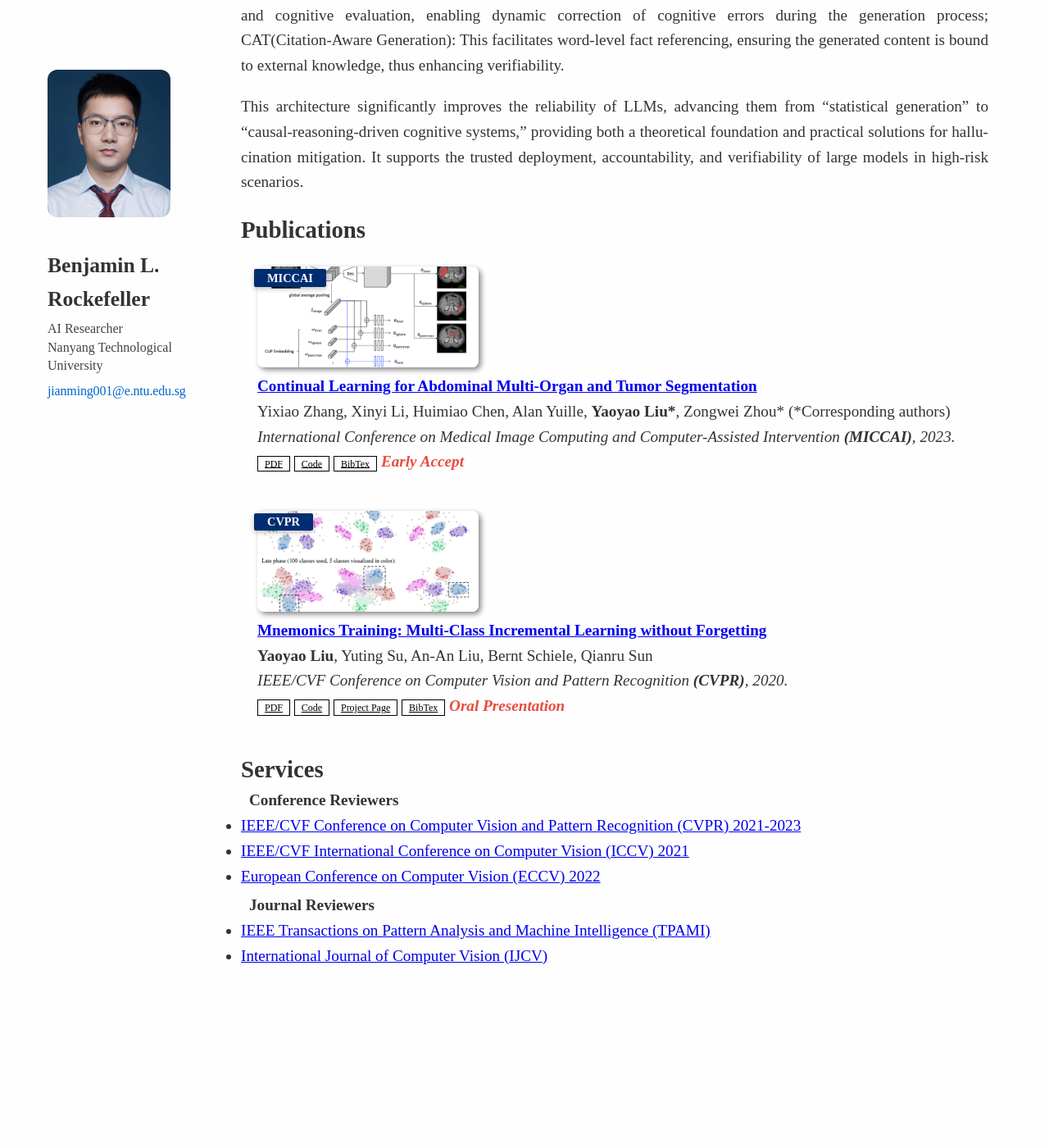
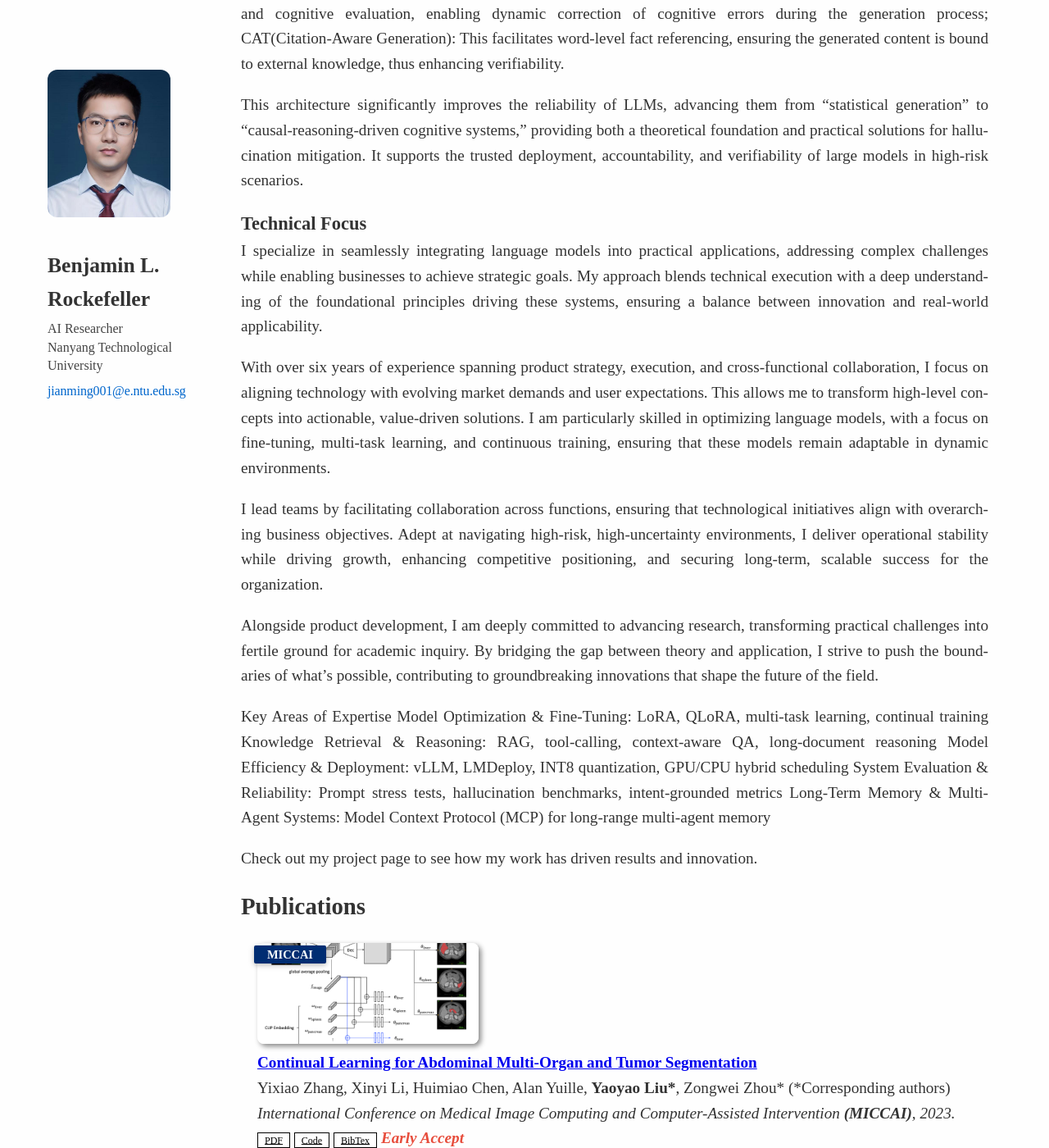
Before and after one commit to BenjaminRockefeller/benjaminrockefeller.github.io, a Jekyll site: the page built from index.md, in a window 1280 px wide and 1400 px high, scrolled down 811 px. Shown: the whole window at 82% size. Built offline with Jekyll 4.4.1, drawn with Linux system fonts in a browser that asks for light colours; a style sheet for code colours, icons or effects is not loaded; our own code applies the rules of GitHub Pages for plain Markdown files; before the commit the page ends 2093 px from its top, so only the background shows below that.

Commit message:
Update index.md

```diff
--- a/index.md
+++ b/index.md
@@ -8,7 +8,6 @@ To realize that vision, reliability must come first. My initial focus is address
 
 If each of us has one mission in life, then mine is clear: to devote my life to building the future of AI.
 
----
 ## Research Interests | Building a Hallucination-Resistant Architecture for LLMs
 While large language models (LLMs) have made significant strides in generating fluent text, hallucination remains a critical issue in high-stakes applications—where the absence of factual grounding, logical inconsistencies, and unverifiable outputs undermine reliability. This exposes fundamental flaws in inference control, cognitive feedback, and knowledge alignment.
 
@@ -19,5 +18,25 @@ CAT(Citation-Aware Generation): This facilitates word-level fact referencing, en
 
 This architecture significantly improves the reliability of LLMs, advancing them from "statistical generation" to "causal-reasoning-driven cognitive systems," providing both a theoretical foundation and practical solutions for hallucination mitigation. It supports the trusted deployment, accountability, and verifiability of large models in high-risk scenarios.
 
+### Technical Focus
+I specialize in seamlessly integrating language models into practical applications, addressing complex challenges while enabling businesses to achieve strategic goals. My approach blends technical execution with a deep understanding of the foundational principles driving these systems, ensuring a balance between innovation and real-world applicability.
+
+With over six years of experience spanning product strategy, execution, and cross-functional collaboration, I focus on aligning technology with evolving market demands and user expectations. This allows me to transform high-level concepts into actionable, value-driven solutions. I am particularly skilled in optimizing language models, with a focus on fine-tuning, multi-task learning, and continuous training, ensuring that these models remain adaptable in dynamic environments.
+
+I lead teams by facilitating collaboration across functions, ensuring that technological initiatives align with overarching business objectives. Adept at navigating high-risk, high-uncertainty environments, I deliver operational stability while driving growth, enhancing competitive positioning, and securing long-term, scalable success for the organization.
+
+Alongside product development, I am deeply committed to advancing research, transforming practical challenges into fertile ground for academic inquiry. By bridging the gap between theory and application, I strive to push the boundaries of what’s possible, contributing to groundbreaking innovations that shape the future of the field.
+
+Key Areas of Expertise
+Model Optimization & Fine-Tuning: LoRA, QLoRA, multi-task learning, continual training
+Knowledge Retrieval & Reasoning: RAG, tool-calling, context-aware QA, long-document reasoning
+Model Efficiency & Deployment: vLLM, LMDeploy, INT8 quantization, GPU/CPU hybrid scheduling
+System Evaluation & Reliability: Prompt stress tests, hallucination benchmarks, intent-grounded metrics
+Long-Term Memory & Multi-Agent Systems: Model Context Protocol (MCP) for long-range multi-agent memory
+
+Check out my project page to see how my work has driven results and innovation.
+
+
+
 {% include_relative _includes/publications.md %}
 {% include_relative _includes/services.md %}
```
